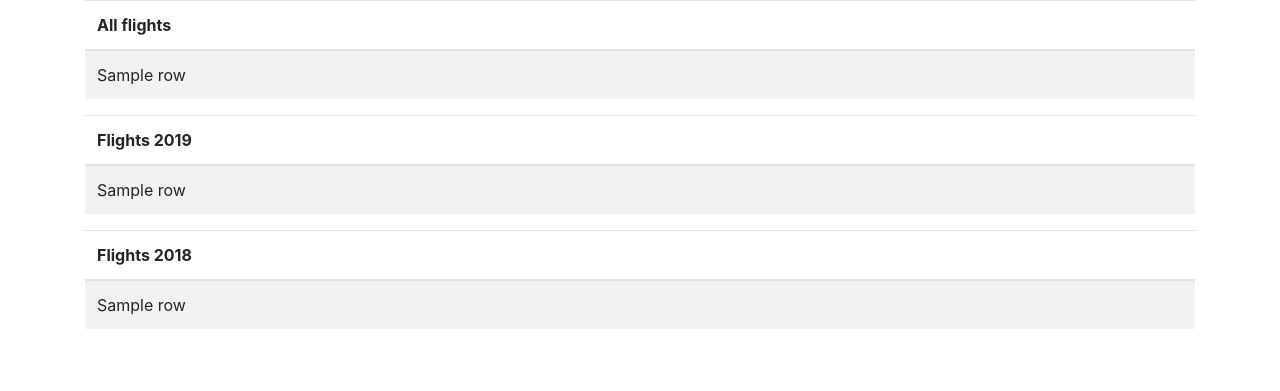
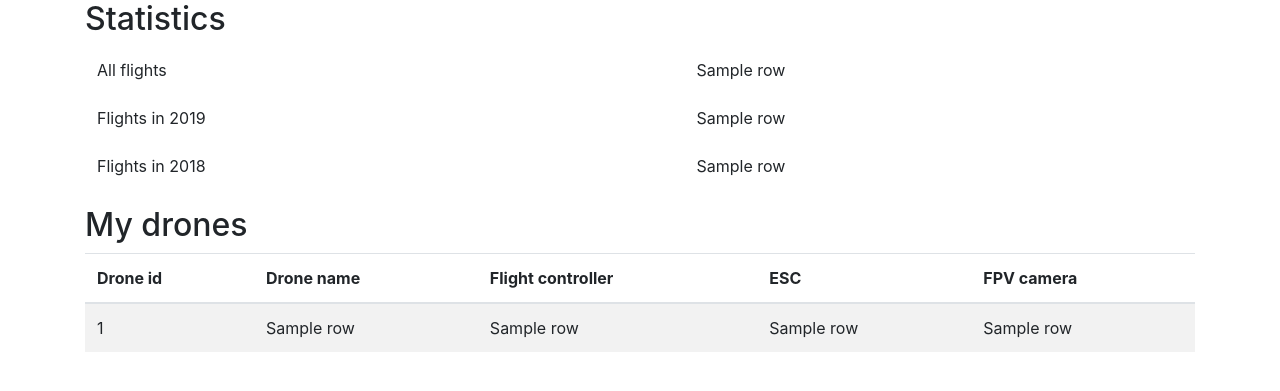
Before and after one commit to karcio/f-drones-app, a Flask app: template templates/index.html in a window 1280 px wide. Shown: the part 56-447 px from the top of the page. Run offline with Flask 2, Linux system fonts and the light colour scheme; the template is opened without the code that fills it: most values are stand-ins (such as "Sample title", 1, 10 or a date in 2020); parts of the project's set-up code (start-up, migrations or seed data) failed here and were passed over.

Commit message:
refactor sql queries, added statistic information to main page

```diff
--- a/app.py
+++ b/app.py
@@ -74,18 +74,8 @@ def home():
 
     else:
         getAppUser()
-        conn = mysql.connect()
-        cursor = conn.cursor()
 
-        cursor.execute("SELECT * from VIEW_TOTAL_FLIGHTS")
-        data = cursor.fetchone()
-        v = getAppVersion()
-        logging.info(data)
-
-        logging.info(flights2018())
-        logging.info(flights2019())
-
-        return render_template('index.html', rows=data, v=v, data2018=flights2018(), data2019=flights2019())
+        return render_template('index.html', rows=getTotalFlights(), version=getAppVersion(), data2018=getAllFlights2018(), data2019=getAllFlights2019(), getDrones=getDrones())
 
 
 @app.route('/drones', methods=['GET'])
@@ -94,15 +84,7 @@ def drones():
         return render_template('login.html')
 
     else:
-        conn = mysql.connect()
-        cursor = conn.cursor()
-
-        cursor.execute("SELECT * from VIEW_DRONES")
-        data = cursor.fetchall()
-        v = getAppVersion()
-        logging.info(data)
-
-        return render_template('drones.html', rows=data, v=v)
+        return render_template('drones.html', rows=getDrones(), version=getAppVersion())
 
 
 @app.route('/flightlog', methods=['GET'])
@@ -111,15 +93,7 @@ def flightlog():
         return render_template('login.html')
 
     else:
-        conn = mysql.connect()
-        cursor = conn.cursor()
-
-        cursor.execute("SELECT * from VIEW_FLIGHT_LOG")
-        data = cursor.fetchall()
-        v = getAppVersion()
-        logging.info(data)
-
-        return render_template('flightlog.html', rows=data, v=v)
+        return render_template('flightlog.html', rows=getFlightlog(), version=getAppVersion())
 
 
 @app.route('/login', methods=['POST'])
@@ -170,7 +144,7 @@ def insert():
             return render_template('insert.html')
 
 
-def flights2018():
+def getAllFlights2018():
     conn = mysql.connect()
     cursor = conn.cursor()
 
@@ -180,7 +154,7 @@ def flights2018():
     return data2018
 
 
-def flights2019():
+def getAllFlights2019():
     conn = mysql.connect()
     cursor = conn.cursor()
 
@@ -190,6 +164,37 @@ def flights2019():
     return data2019
 
 
+def getDrones():
+
+    conn = mysql.connect()
+    cursor = conn.cursor()
+
+    cursor.execute("SELECT * FROM VIEW_DRONES")
+    drones = cursor.fetchall()
+
+    return drones
+
+
+def getTotalFlights():
+    conn = mysql.connect()
+    cursor = conn.cursor()
+
+    cursor.execute("SELECT * from VIEW_TOTAL_FLIGHTS")
+    totalFlights = cursor.fetchone()
+
+    return totalFlights
+
+
+def getFlightlog():
+    conn = mysql.connect()
+    cursor = conn.cursor()
+
+    cursor.execute("SELECT * from VIEW_FLIGHT_LOG")
+    flightLog = cursor.fetchall()
+
+    return flightLog
+
+
 if __name__ == '__main__':
     app.secret_key = os.urandom(12)
     app.run(debug=True, host='0.0.0.0', port=5000)
--- a/requirements.txt
+++ b/requirements.txt
@@ -1,3 +1,3 @@
-Flask
-request
-flask-mysql
+Flask==1.0.2
+requests==2.21.0
+flask-mysql==1.4.0
--- a/templates/drones.html
+++ b/templates/drones.html
@@ -4,7 +4,7 @@
     <meta charset="UTF-8" />
     <link rel="stylesheet" href="../static/assets/css/bootstrap.min.css" />
     <meta name="viewport" content="width=device-width, initial-scale=1" />
-    <title>Flight log v {{ v }}</title>
+    <title>Flight log v {{ version }}</title>
   </head>
 
   <body>
--- a/templates/flightlog.html
+++ b/templates/flightlog.html
@@ -4,7 +4,7 @@
     <meta charset="UTF-8" />
     <link rel="stylesheet" href="../static/assets/css/bootstrap.min.css" />
     <meta name="viewport" content="width=device-width, initial-scale=1" />
-    <title>Flight log v {{ v }}</title>
+    <title>Flight log v {{ version }}</title>
   </head>
 
   <body>
--- a/templates/index.html
+++ b/templates/index.html
@@ -4,53 +4,57 @@
     <meta charset="UTF-8" />
     <link rel="stylesheet" href="../static/assets/css/bootstrap.min.css" />
     <meta name="viewport" content="width=device-width, initial-scale=1" />
-    <title>Flight log v {{ v }}</title>
+    <title>Flight log v {{ version }}</title>
   </head>
 
   <body>
     <div class="container">
       {% include 'navbar.html' %}
-
-      <table class="table table-striped">
-        <thead>
-          <tr>
-            <th>All flights</th>
-          </tr>
-        </thead>
+      <h2>Statistics</h2>
+      <table class="table table-borderless">
         <tbody>
           <tr>
+            <td>All flights</td>
             {% for row in rows %}
+            <td>{{ row }}</td>
+          </tr>
+          {% endfor %}
+          <tr>
+            <td>Flights in 2019</td>
+
+            {% for row in data2019 %}
+            <td>{{ row }}</td>
+          </tr>
+          {% endfor %}
+          <tr>
+            <td>Flights in 2018</td>
+
+            {% for row in data2018 %}
             <td>{{ row }}</td>
           </tr>
           {% endfor %}
         </tbody>
       </table>
 
+      <h2>My drones</h2>
       <table class="table table-striped">
         <thead>
           <tr>
-            <th>Flights 2019</th>
+            <th>Drone id</th>
+            <th>Drone name</th>
+            <th>Flight controller</th>
+            <th>ESC</th>
+            <th>FPV camera</th>
           </tr>
         </thead>
         <tbody>
           <tr>
-            {% for row in data2019 %}
-            <td>{{ row }}</td>
-          </tr>
-          {% endfor %}
-        </tbody>
-      </table>
-
-      <table class="table table-striped">
-        <thead>
-          <tr>
-            <th>Flights 2018</th>
-          </tr>
-        </thead>
-        <tbody>
-          <tr>
-            {% for row in data2018 %}
-            <td>{{ row }}</td>
+            {% for row in getDrones %}
+            <td>{{ row[0] }}</td>
+            <td>{{ row[1] }}</td>
+            <td>{{ row[2] }}</td>
+            <td>{{ row[3] }}</td>
+            <td>{{ row[4] }}</td>
           </tr>
           {% endfor %}
         </tbody>
--- a/templates/success.html
+++ b/templates/success.html
@@ -4,7 +4,7 @@
     <meta charset="UTF-8" />
     <link rel="stylesheet" href="../static/assets/css/bootstrap.min.css" />
     <meta name="viewport" content="width=device-width, initial-scale=1" />
-    <title>Flight log v {{ v }}</title>
+    <title>Flight log v {{ version }}</title>
   </head>
 
   <body>
```
